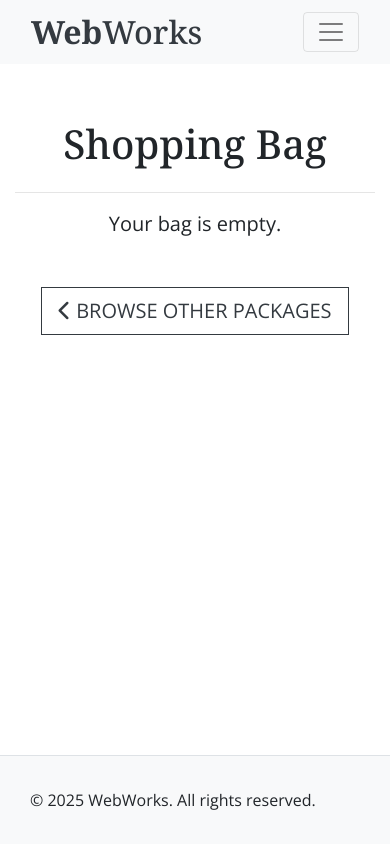
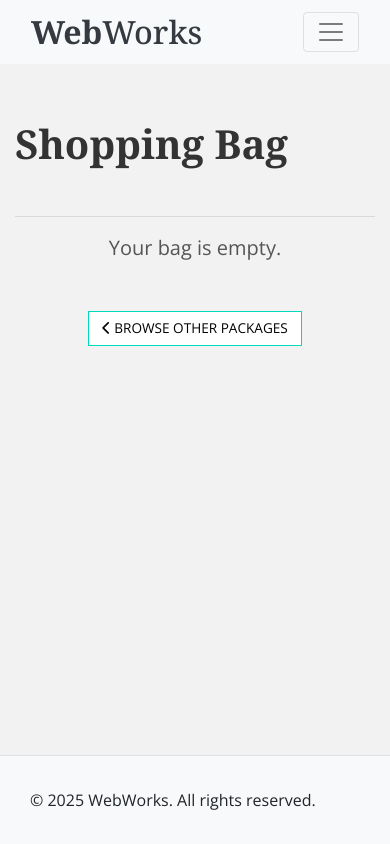
Before and after one commit to markh55/PP4-ecommerce, a Django app: page /bag/ in a window 390 px wide. Run offline with Django 3.2, Linux system fonts and the light colour scheme; some libraries are stand-ins or nearby versions.

Commit message:
Added bag.css and style bag.html to match site layout for consistency

```diff
--- a/bag/templates/bag/bag.html
+++ b/bag/templates/bag/bag.html
@@ -4,7 +4,7 @@
 {% block page_header %}
 <div class="container header-container" style="padding-top: 120px;">
     <div class="row">
-        <div class="col text-center">
+        <div class="col">
             <h1 class="logo-font">Shopping Bag</h1>
         </div>
     </div>
@@ -20,9 +20,9 @@
         </div>
     </div>
 
+    {% if bag_items %}
     <div class="row">
         <div class="col">
-            {% if bag_items %}
             <div class="table-responsive rounded">
                 <table class="table">
                     <thead>
@@ -45,6 +45,23 @@
                     </tbody>
                 </table>
             </div>
+        </div>
+    </div>
+
+    <div class="row mt-4 justify-content-end">
+        <div class="col-auto">
+            <a href="{% url 'packages:package_list' %}" class="btn btn-outline-dark btn-lg">
+                <span class="icon">
+                    <i class="fas fa-chevron-left"></i>
+                </span>
+                <span class="text-uppercase">Browse Packages</span>
+            </a>
+        </div>
+        <div class="col-auto">
+            <a href="{% url 'checkout' %}" class="btn btn-package btn-lg">Checkout</a>
+        </div>
+    </div>
+
     {% else %}
     <p class="lead mb-5 text-center">Your bag is empty.</p>
     <div class="text-center">
@@ -57,6 +74,4 @@
     </div>
     {% endif %}
 </div>
-    </div>
-</div>
 {% endblock %}
--- /dev/null
+++ b/static/css/bag.css
@@ -0,0 +1,80 @@
+
+.container.header-container h1 {
+    font-family: 'Noto Serif', serif;
+    font-weight: 700;
+    color: #333;
+    margin-bottom: 2rem;
+}
+
+.overlay {
+    background: rgba(0, 0, 0, 0.05);
+    position: absolute;
+    top: 0;
+    left: 0;
+    width: 100%;
+    height: 100%;
+    z-index: -1;
+}
+
+.table-responsive {
+    margin-top: 2rem;
+    box-shadow: 0 4px 6px rgba(0, 0, 0, 0.05);
+    border-radius: 10px;
+    overflow: hidden;
+}
+
+.table {
+    width: 100%;
+    border-collapse: collapse;
+}
+
+.table thead {
+    background: #00d9bb;
+    color: white;
+    font-weight: 600;
+}
+
+.table th,
+.table td {
+    padding: 12px 15px;
+    text-align: center;
+    border-bottom: 1px solid #e0e0e0;
+}
+
+.table tbody tr:hover {
+    background: rgba(0, 217, 187, 0.1);
+}
+
+.lead {
+    font-size: 1.25rem;
+    font-weight: 400;
+    color: #555;
+}
+
+.text-center .btn {
+    background: white;
+    color: black;
+    border: 1px solid #00d9bb;
+    padding: 0.5rem 1rem;
+    font-size: 0.9rem;
+    min-width: 150px;
+    transition: all 0.3s ease;
+}
+
+.text-center .btn:hover,
+.text-center .btn:focus {
+    background: linear-gradient(135deg, #00bfa5, #00d9bb);
+    color: white;
+    text-decoration: none;
+}
+
+@media (max-width: 768px) {
+    .table-responsive {
+        font-size: 0.9rem;
+    }
+    .text-center .btn {
+        min-width: 120px;
+        padding: 0.4rem 0.8rem;
+        font-size: 0.85rem;
+    }
+}
--- a/templates/core/base.html
+++ b/templates/core/base.html
@@ -25,6 +25,7 @@
   {% block extra_css %}{% endblock %}
   <link rel="stylesheet" href="{% static 'css/form.css' %}">
   <link rel="stylesheet" href="{% static 'css/package_detail.css' %}">
+  <link rel="stylesheet" href="{% static 'css/bag.css' %}">
 
   {% block corejs %}
     <script src="https://cdn.jsdelivr.net/npm/jquery@3.5.1/dist/jquery.min.js" crossorigin="anonymous"></script>
```
Lines whose indentation alone changed are shown as unchanged.
